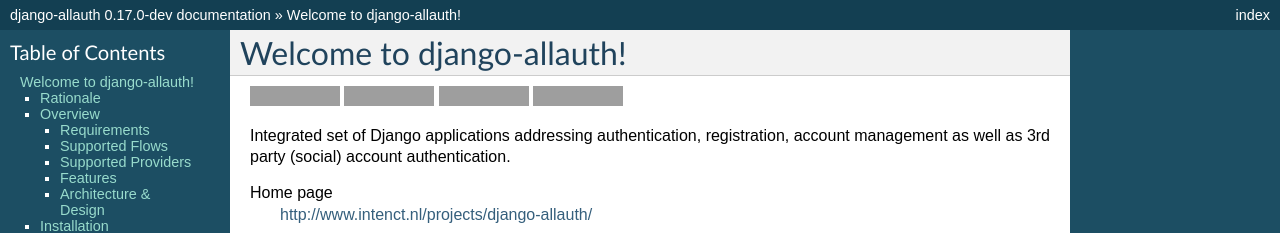
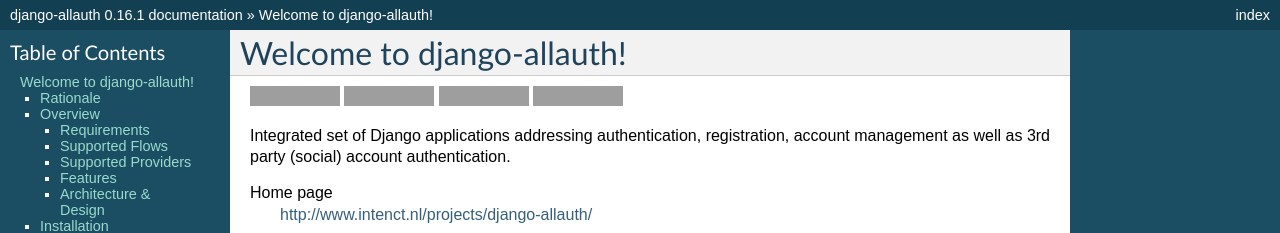
Before and after one commit to pennersr/django-allauth, a Sphinx documentation site: the page built from docs/index.rst, in a window 1280 px wide and 900 px high. Shown: the top 233 px of the window. Built offline with Sphinx 7.4.7, drawn with Linux system fonts in a browser that asks for light colours; some of the changed text lies outside the part shown; grey boxes are pictures that could not be loaded.

Commit message:
Prepping 0.16.1

```diff
--- a/docs/conf.py
+++ b/docs/conf.py
@@ -46,9 +46,9 @@
 # built documents.
 #
 # The short X.Y version.
-version = '0.17.0-dev'
+version = '0.16.1'
 # The full version, including alpha/beta/rc tags.
-release = '0.17.0-dev'
+release = '0.16.1'
 
 # The language for content autogenerated by Sphinx. Refer to documentation
 # for a list of supported languages.
--- a/setup.py
+++ b/setup.py
@@ -110,7 +110,7 @@
 
 METADATA = dict(
     name='django-allauth',
-    version='0.17.0-dev',
+    version='0.16.1',
     author='Raymond Penners',
     author_email='raymond.penners@intenct.nl',
     description='Integrated set of Django applications addressing'
```
Also changed, not shown: 1 other file.
